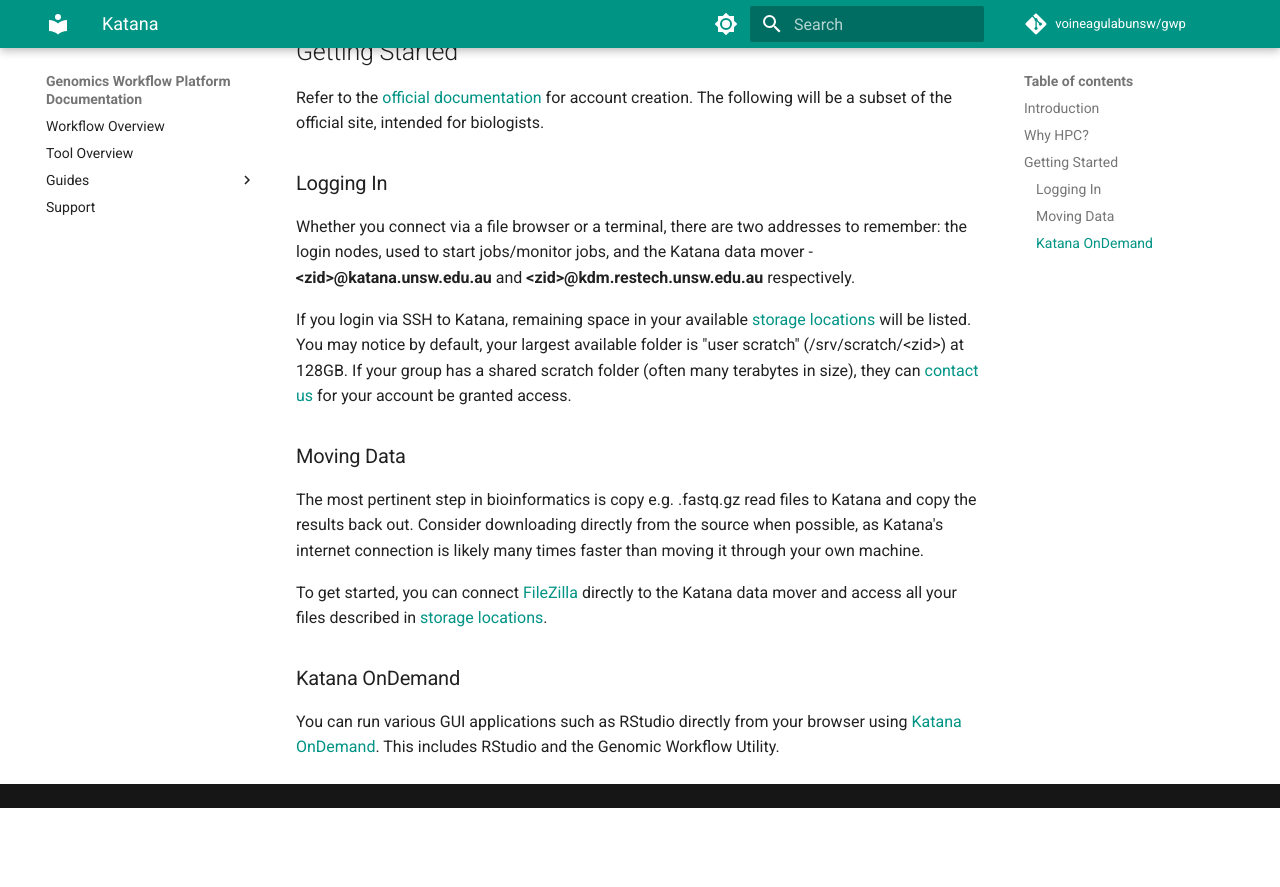
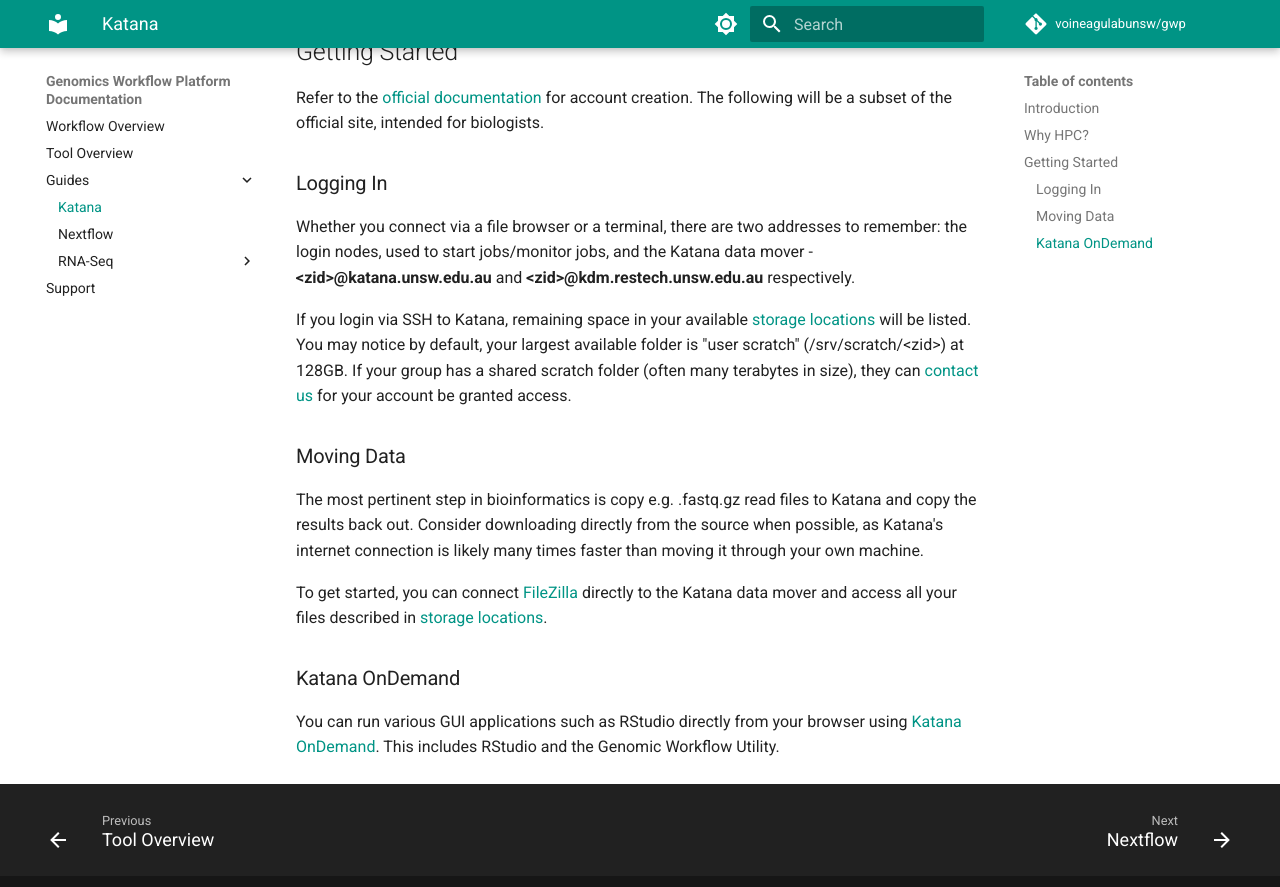
Before and after one commit to VoineaguLabUNSW/gwp, an MkDocs documentation site: the page built from docs/Guides/katana.md, in a window 1280 px wide and 900 px high, scrolled down 616 px. Shown: the top 887 px of the window. Built offline with MkDocs 1.6.1 and Material for MkDocs 9.7.7, drawn with Linux system fonts in a browser that asks for light colours; comment, search, counter and statistics services are not loaded; before the commit the page ends 1424 px from its top, so only the background shows below that.

Commit message:
Fixed internal links

```diff
--- a/mkdocs.yml
+++ b/mkdocs.yml
@@ -20,14 +20,11 @@
     features:
         - navigation.footer
         - navigation.instant
-        #- navigation.expand
         - navigation.top
         - announce.dismiss
         - content.code.annotate
         - content.tabs.link
         - content.action.edit
-#extra_css:
-#    - stylesheets/extra.css
 extra:
     generator: false
 markdown_extensions:
@@ -51,23 +48,16 @@
 plugins:
     - search
     - glightbox
-    - markdownextradata: {}
     - git-revision-date-localized
-
-extra:
-    base_url: "https://localhost"
-    generator: false
-
 nav:
-    - index.md
-    - tool_overview.md
-    - Guides:
-        - Guides/katana.md
-        - Guides/nextflow.md
-        - RNA-Seq:
-            - Guides/RNA-Seq/experimental_design.md
-            - Guides/RNA-Seq/bulk.md
-            - Guides/RNA-Seq/single_cell.md
-            - Guides/RNA-Seq/circular.md
-
-    - support.md
+    - 'index.md'
+    - 'tool_overview.md'
+    - 'Guides':
+        - 'Guides/katana.md'
+        - 'Guides/nextflow.md'
+        - 'RNA-Seq':
+            - 'Guides/RNA-Seq/experimental_design.md'
+            - 'Guides/RNA-Seq/bulk.md'
+            - 'Guides/RNA-Seq/single_cell.md'
+            - 'Guides/RNA-Seq/circular.md'
+    - 'support.md'
```
Also changed, not shown: docs/Guides/RNA-Seq/experimental_design.md (+6 -6 lines), docs/Guides/nextflow.md (+1 -1 lines), docs/Guides/katana.md (line endings or trailing spaces).
